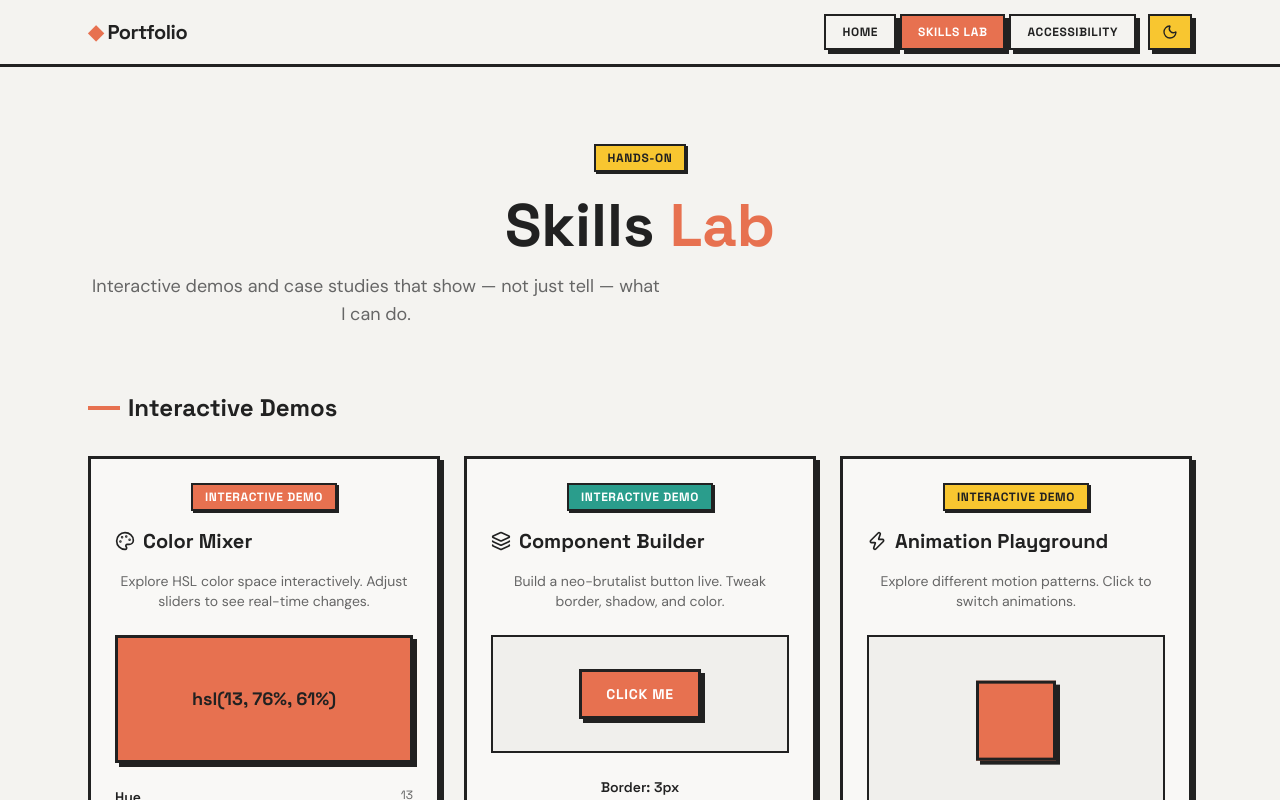
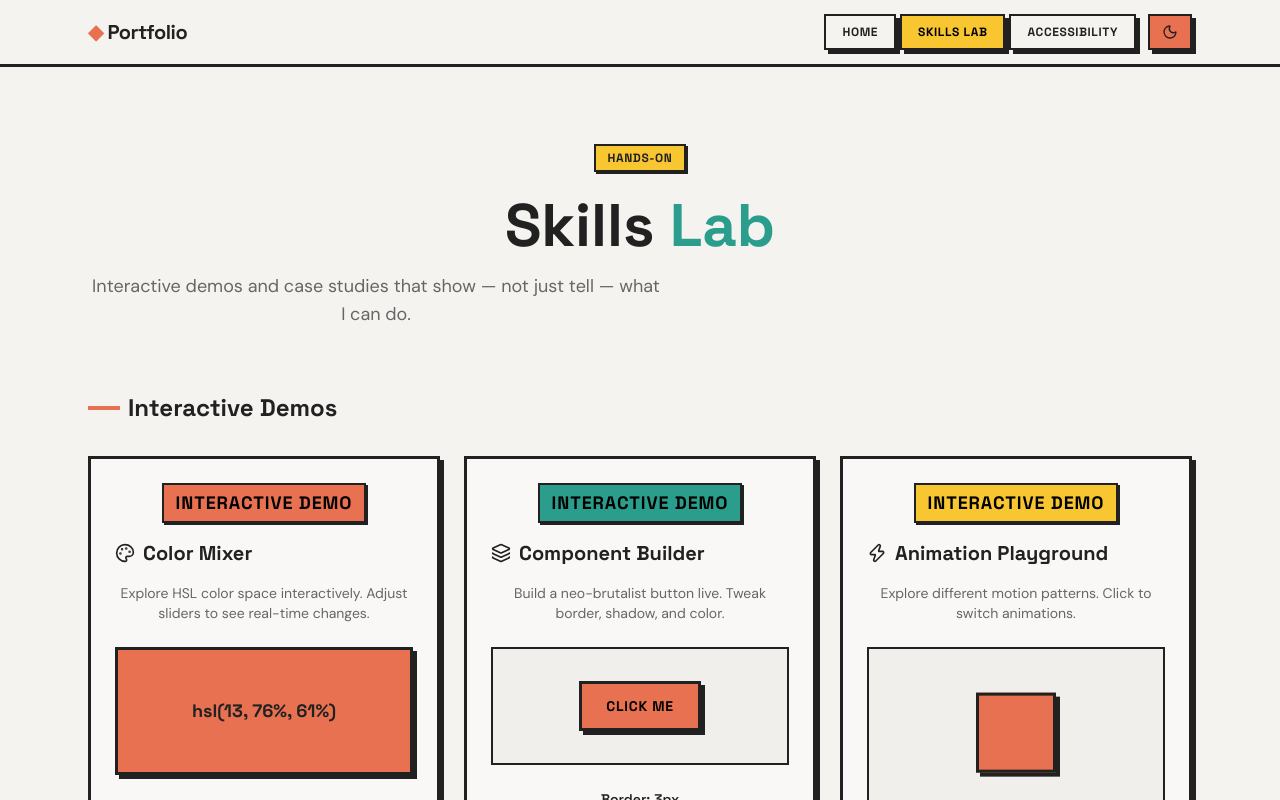
Before and after one commit to phuocnguyen2201/portfolio, a React app: page /portfolio/skills in a window 1280 px wide. Shown: the top 800 px of the page. Built offline with nearby package versions, Linux system fonts and the light colour scheme; the HTML template or start-up script is replaced by a standard one.

Commit message:
Update accessibility WCAG 2.2

```diff
--- a/src/App.tsx
+++ b/src/App.tsx
@@ -1,6 +1,7 @@
 
 import './App.css'
 import { BrowserRouter, Route, Routes } from 'react-router-dom'
+import { ThemeProvider } from './context/ThemeContext'
 import NotFound from './pages/NotFound'
 import SkillsPage from './pages/SkillsPage'
 import Index from './pages/Index'
@@ -12,6 +13,7 @@ function App() {
 
   return (
     <>
+      <ThemeProvider>
         <BrowserRouter basename='/portfolio/'>
           <Routes>
             <Route path="/" element={<Index />} />
@@ -22,6 +24,7 @@ function App() {
             <Route path="*" element={<NotFound />} />
           </Routes>
         </BrowserRouter>
+      </ThemeProvider>
     </>
   )
 }
--- a/src/components/Header.tsx
+++ b/src/components/Header.tsx
@@ -1,6 +1,6 @@
 import { Link, useLocation } from "react-router-dom";
 import { Moon, Sun, Menu, X } from "lucide-react";
-import { useTheme } from "../hooks/use-theme";
+import { useTheme } from "../context/useTheme";
 import { useState } from "react";
 
 const Header = () => {
@@ -29,7 +29,7 @@ const Header = () => {
               to={item.path}
               className={`brutal-btn text-xs border-[2px] px-4 py-2 ${
                 location.pathname === item.path
-                  ? "bg-primary text-primary-foreground text-black"
+                  ? "bg-accent text-black"
                   : "bg-background text-foreground hover:bg-muted"
               }`}
             >
@@ -38,7 +38,7 @@ const Header = () => {
           ))}
           <button
             onClick={toggle}
-            className="brutal-btn border-[2px] px-3 py-2 bg-accent text-accent-foreground ml-2"
+            className="brutal-btn border-[2px] px-3 py-2 bg-primary text-accent-foreground ml-2"
             aria-label="Toggle theme"
           >
             {isDark ? <Sun size={16} /> : <Moon size={16} />}
--- a/src/components/HeroSection.tsx
+++ b/src/components/HeroSection.tsx
@@ -1,7 +1,11 @@
 import { motion } from "framer-motion";
 import avatarImage from "../assets/avatar/Bruce_Ng_1.jpg";
+import { useTheme } from "../context/useTheme";
+
 
 const HeroSection = () => {
+    const { isDark } = useTheme();
+
   return (
     <section className="section-container relative overflow-hidden min-h-[90vh] flex items-center">
       {/* Geometric decorations */}
@@ -23,7 +27,7 @@ const HeroSection = () => {
             Hi, I'm{" "}
             <span className="brutal-underline">Bruce</span>
             <br />
-            <span className="text-primary">Nguyen</span>
+            <span className={`${isDark ? 'text-primary' : 'text-secondary'} transition-colors duration-300`}>Nguyen</span>
           </h1>
           <p className="text-lg md:text-xl text-muted-foreground max-w-md mb-8 font-body">
             A quality-focused developer who loves to build digital experiences.
--- a/src/components/SkillsSection.tsx
+++ b/src/components/SkillsSection.tsx
@@ -1,6 +1,6 @@
 import { motion } from "framer-motion";
 import { Cloud, Code, Database, Eye, Layers, PenTool, Terminal, Type, Users, Zap } from "lucide-react";
-
+import { useTheme } from "../context/useTheme";
 const skills = [
   { "name": "React Native", "category": "Mobile", "icon": Layers },
   { "name": "Expo + Expo Push Notification", "category": "Mobile", "icon": Zap },
@@ -49,6 +49,7 @@ const skills = [
 const categories = ["Mobile", "Core", "Personal", "Project", "Testing", "Design"];
 
 const SkillsSection = () => {
+  const { isDark } = useTheme();
   return (
     <section className="section-container bg-muted/50" id="skills">
       <motion.div
@@ -58,7 +59,7 @@ const SkillsSection = () => {
         transition={{ duration: 0.5 }}
       >
         <h2 className="font-heading text-4xl md:text-5xl font-bold mb-4">
-          Skills & <span className="text-primary">Expertise</span>
+          Skills & <span className={`${isDark ? 'text-primary' : 'text-secondary'} transition-colors duration-300`}>Expertise</span>
         </h2>
         <p className="text-muted-foreground text-lg mb-12 max-w-lg">
           Technologies and tools I use to bring ideas to life.
@@ -75,7 +76,7 @@ const SkillsSection = () => {
             transition={{ duration: 0.4, delay: catIdx * 0.1 }}
             className="brutal-card"
           >
-            <div className="tag-badge bg-secondary text-secondary-foreground inline-block mb-6 md:text-lg text-black">
+            <div className="tag-badge bg-secondary inline-block mb-6 md:text-lg text-black">
               {category}
             </div>
             <div className="space-y-5">
--- /dev/null
+++ b/src/context/ThemeContext.tsx
@@ -0,0 +1,35 @@
+import { createContext, useEffect, useState } from "react";
+
+export interface ThemeContextType {
+  isDark: boolean;
+  toggle: () => void;
+}
+
+export const ThemeContext = createContext<ThemeContextType | undefined>(undefined);
+
+export const ThemeProvider = ({ children }: { children: React.ReactNode }) => {
+  const [isDark, setIsDark] = useState(() => {
+    if (typeof window === "undefined") return false;
+    const stored = localStorage.getItem("theme");
+    if (stored) return stored === "dark";
+    return window.matchMedia("(prefers-color-scheme: dark)").matches;
+  });
+
+  useEffect(() => {
+    const root = document.documentElement;
+    if (isDark) {
+      root.classList.add("dark");
+    } else {
+      root.classList.remove("dark");
+    }
+    localStorage.setItem("theme", isDark ? "dark" : "light");
+  }, [isDark]);
+
+  const toggle = () => setIsDark((d) => !d);
+
+  return (
+    <ThemeContext.Provider value={{ isDark, toggle }}>
+      {children}
+    </ThemeContext.Provider>
+  );
+};
--- /dev/null
+++ b/src/context/useTheme.ts
@@ -0,0 +1,10 @@
+import { useContext } from "react";
+import { ThemeContext } from "./ThemeContext";
+
+export const useTheme = () => {
+  const context = useContext(ThemeContext);
+  if (!context) {
+    throw new Error("useTheme must be used within ThemeProvider");
+  }
+  return context;
+};
--- a/src/pages/AccessibilityDemo.tsx
+++ b/src/pages/AccessibilityDemo.tsx
@@ -2,8 +2,10 @@ import React, { useEffect } from "react";
 import Header from "../components/Header";
 import Footer from "../components/Footer";
 import heroImage from "../assets/hero.png";
+import { useTheme } from "../context/useTheme";
 
 const AccessibilityDemo = () => {
+  const { isDark } = useTheme();
   useEffect(() => {
     document.title = "Accessibility Demo";
     window.scrollTo(0, 0);
@@ -16,7 +18,7 @@ const AccessibilityDemo = () => {
         <div className="max-w-6xl mx-auto px-6 py-20">
           <header className="text-center mb-16">
             <h1 className="font-heading text-5xl md:text-6xl font-bold mb-4">
-              WCAG 2.1 <span className="text-primary">Accessibility</span> Demo
+              WCAG 2.1 <span className={`${isDark ? 'text-primary' : 'text-secondary'} transition-colors duration-300`}>Accessibility</span> Demo
             </h1>
             <p className="text-muted-foreground text-lg max-w-3xl mx-auto">
               This interactive demo showcases four essential accessibility practices from WCAG 2.1 guidelines.
@@ -41,7 +43,7 @@ const AccessibilityDemo = () => {
 
 const HowScreenReaderWorksSection = () => (
   <section className="brutal-card">
-    <div className="tag-badge bg-accent text-accent-foreground inline-block mb-4">
+    <div className="tag-badge bg-accent text-accent-foreground text-lg inline-block mb-4">
       Screen Reader Demo
     </div>
     <h2 className="font-heading text-3xl font-bold mb-4">How Screen Reader Work</h2>
@@ -162,7 +164,7 @@ const HeadingOrderSection = () => {
   return (
     <section className="brutal-card">
 
-      <div className="tag-badge bg-primary text-primary-foreground inline-block mb-4">
+      <div className="tag-badge bg-primary text-black text-lg inline-block mb-4">
         Practice 1
       </div>
       <h2 className="font-heading text-3xl font-bold mb-4">Heading Order</h2>
@@ -253,7 +255,7 @@ const ColorContrastSection = () => {
 
   return (
     <section className="brutal-card">
-      <div className="tag-badge bg-secondary text-secondary-foreground inline-block mb-4">
+      <div className="tag-badge bg-secondary text-lg text-black inline-block mb-4">
         Practice 2
       </div>
       <h2 className="font-heading text-3xl font-bold mb-4">Color Contrast</h2>
@@ -390,7 +392,7 @@ const TabOrderSection = () => {
 
   return (
     <section className="brutal-card">
-      <div className="tag-badge bg-accent text-accent-foreground inline-block mb-4">
+      <div className="tag-badge bg-accent text-lg text-black inline-block mb-4">
         Practice 3
       </div>
       <h2 className="font-heading text-3xl font-bold mb-4">Tab Order (Keyboard Navigation)</h2>
@@ -479,7 +481,7 @@ const ImageDescriptionSection = () => {
 
   return (
     <section className="brutal-card">
-      <div className="tag-badge bg-primary text-primary-foreground inline-block mb-4">
+      <div className="tag-badge bg-primary text-black text-lg inline-block mb-4">
         Practice 4
       </div>
       <h2 className="font-heading text-3xl font-bold mb-4">Image Description (Alt Text)</h2>
--- a/src/pages/ProjectDetailsPage.tsx
+++ b/src/pages/ProjectDetailsPage.tsx
@@ -3,7 +3,7 @@ import { useParams, Link, useNavigate } from "react-router-dom";
 import { ArrowLeft, ExternalLink } from "lucide-react";
 import { useEffect } from "react";
 import { projects } from "../components/ProjectsSection";
-import { useTheme } from "../hooks/use-theme";
+import { useTheme } from "../context/useTheme";
 import Footer from "../components/Footer";
 
 const ProjectDetailsPage = () => {
--- a/src/pages/SkillsPage.tsx
+++ b/src/pages/SkillsPage.tsx
@@ -3,6 +3,7 @@ import Footer from "../components/Footer";
 import { motion } from "framer-motion";
 import { useState, useEffect } from "react";
 import { Palette, Code, Layers, Zap } from "lucide-react";
+import { useTheme } from "../context/useTheme";
 
 /* ── Interactive Color Mixer Demo ── */
 const ColorMixer = () => {
@@ -15,7 +16,7 @@ const ColorMixer = () => {
 
   return (
     <div className="brutal-card">
-      <div className="tag-badge bg-primary text-primary-foreground inline-block mb-4">
+      <div className="tag-badge bg-primary text-black text-lg inline-block mb-4">
         Interactive Demo
       </div>
       <h3 className="font-heading text-xl font-bold mb-4 flex items-center gap-2">
@@ -40,10 +41,12 @@ const ColorMixer = () => {
         ].map(({ label, value, set, max }) => (
           <div key={label}>
             <div className="flex justify-between mb-1">
-              <label className="font-heading font-semibold text-sm">{label}</label>
+              <label htmlFor={`slider-${label.toLowerCase()}`} className="font-heading font-semibold text-sm">{label}</label>
               <span className="text-muted-foreground text-xs font-heading">{value}</span>
             </div>
+            <label htmlFor={`slider-mixer-${label.toLowerCase()}`} className="sr-only">Color Mixer</label>
             <input
+              id={`slider-mixer-${label.toLowerCase()}`}
               type="range"
               min={0}
               max={max}
@@ -65,14 +68,14 @@ const ComponentBuilder = () => {
   const [bgColor, setBgColor] = useState<"primary" | "secondary" | "accent">("primary");
 
   const bgMap = {
-    primary: "bg-primary text-primary-foreground",
-    secondary: "bg-secondary text-secondary-foreground",
+    primary: "bg-primary text-black",
+    secondary: "bg-secondary text-black",
     accent: "bg-accent text-accent-foreground",
   };
 
   return (
     <div className="brutal-card">
-      <div className="tag-badge bg-secondary text-secondary-foreground inline-block mb-4">
+      <div className="tag-badge bg-secondary text-black text-lg inline-block mb-4">
         Interactive Demo
       </div>
       <h3 className="font-heading text-xl font-bold mb-4 flex items-center gap-2">
@@ -96,12 +99,14 @@ const ComponentBuilder = () => {
 
       <div className="space-y-4">
         <div>
-          <label className="font-heading font-semibold text-sm mb-1 block">Border: {borderWidth}px</label>
-          <input type="range" min={0} max={8} value={borderWidth} onChange={(e) => setBorderWidth(Number(e.target.value))} className="w-full h-3 appearance-none border-[2px] border-border bg-muted cursor-pointer accent-primary" />
+          <label htmlFor="slider-border" className="font-heading font-semibold text-sm mb-1 block">Border: {borderWidth}px</label>
+          <label htmlFor="slider-border" className="sr-only">border slider</label>
+          <input id="slider-border" type="range" min={0} max={8} value={borderWidth} onChange={(e) => setBorderWidth(Number(e.target.value))} className="w-full h-3 appearance-none border-[2px] border-border bg-muted cursor-pointer accent-primary" />
         </div>
         <div>
-          <label className="font-heading font-semibold text-sm mb-1 block">Shadow: {shadowOffset}px</label>
-          <input type="range" min={0} max={12} value={shadowOffset} onChange={(e) => setShadowOffset(Number(e.target.value))} className="w-full h-3 appearance-none border-[2px] border-border bg-muted cursor-pointer accent-primary" />
+          <label htmlFor="slider-shadow" className="font-heading font-semibold text-sm mb-1 block">Shadow: {shadowOffset}px</label>
+          <label htmlFor="slider-shadow" className="sr-only">shadow slider</label>
+          <input id="slider-shadow" type="range" min={0} max={12} value={shadowOffset} onChange={(e) => setShadowOffset(Number(e.target.value))} className="w-full h-3 appearance-none border-[2px] border-border bg-muted cursor-pointer accent-primary" />
         </div>
         <div>
           <label className="font-heading font-semibold text-sm mb-2 block">Color</label>
@@ -135,7 +140,7 @@ const AnimationPlayground = () => {
 
   return (
     <div className="brutal-card">
-      <div className="tag-badge bg-accent text-accent-foreground inline-block mb-4">
+      <div className="tag-badge bg-accent text-lg text-black inline-block mb-4">
         Interactive Demo
       </div>
       <h3 className="font-heading text-xl font-bold mb-4 flex items-center gap-2">
@@ -160,7 +165,7 @@ const AnimationPlayground = () => {
             key={a}
             onClick={() => setAnimType(a)}
             className={`brutal-btn text-xs border-[2px] px-3 py-1.5 capitalize ${
-              animType === a ? "bg-primary text-primary-foreground" : "bg-background text-foreground"
+              animType === a ? "bg-primary text-black" : "bg-background text-foreground"
             }`}
           >
             {a}
@@ -180,7 +185,7 @@ const CaseStudy = () => {
       viewport={{ once: true }}
       className="brutal-card"
     >
-      <div className="tag-badge bg-primary text-primary-foreground inline-block mb-4">
+      <div className="tag-badge bg-primary text-black text-lg inline-block mb-4">
         Case Study
       </div>
       <h3 className="font-heading text-2xl font-bold mb-3 flex items-center gap-2">
@@ -223,6 +228,7 @@ const CaseStudy = () => {
 
 /* ── Skills Page ── */
 const SkillsPage = () => {
+  const { isDark } = useTheme();
   useEffect(() => {
     document.title = "Skills lab";
     window.scrollTo(0, 0);
@@ -243,7 +249,7 @@ const SkillsPage = () => {
               Hands-on
             </div>
             <h1 className="font-heading text-5xl md:text-6xl font-bold mb-4">
-              Skills <span className="text-primary">Lab</span>
+              Skills <span className={`${isDark ? 'text-primary' : 'text-secondary'} transition-colors duration-300`}>Lab</span>
             </h1>
             <p className="text-muted-foreground text-lg max-w-xl">
               Interactive demos and case studies that show — not just tell — what I can do.
```
Lines whose indentation alone changed are shown as unchanged.
